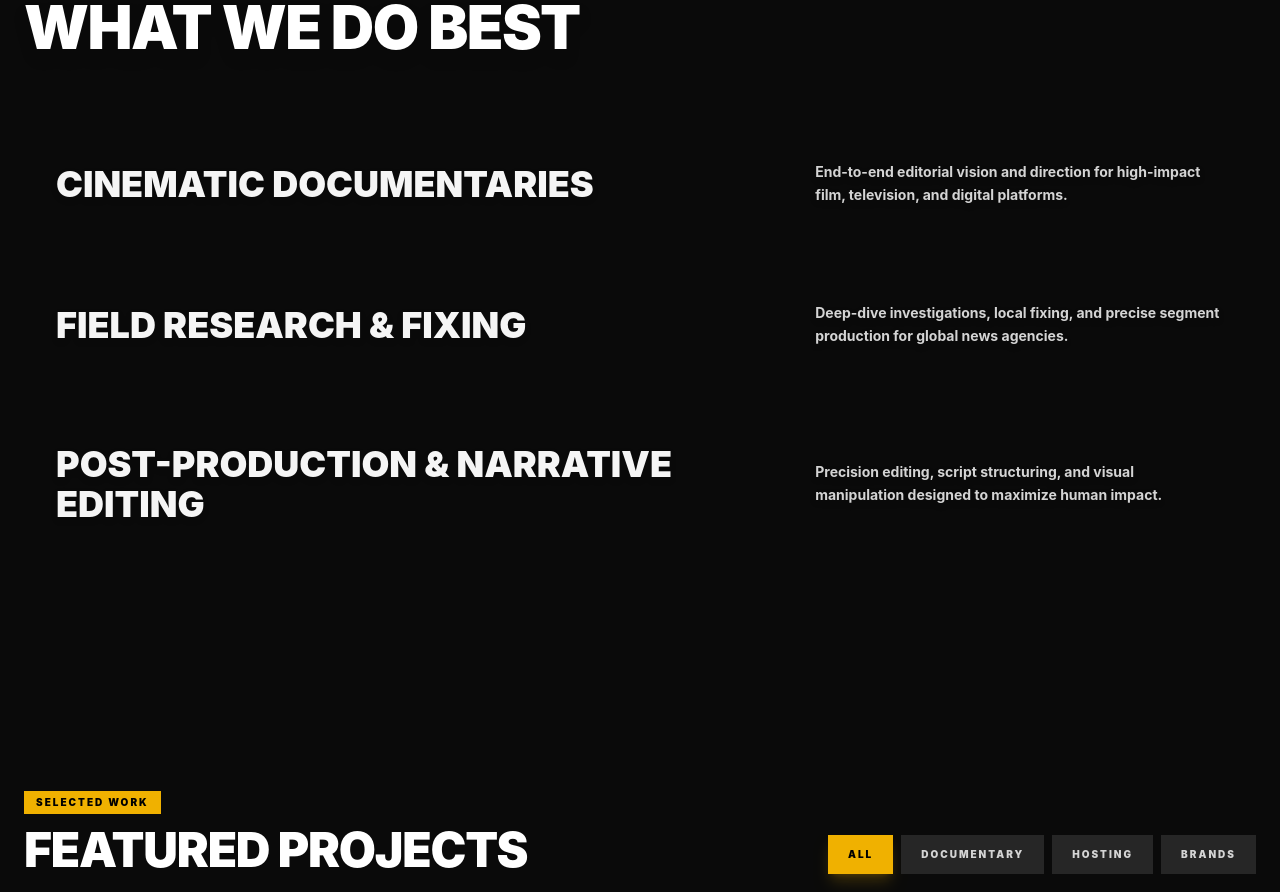
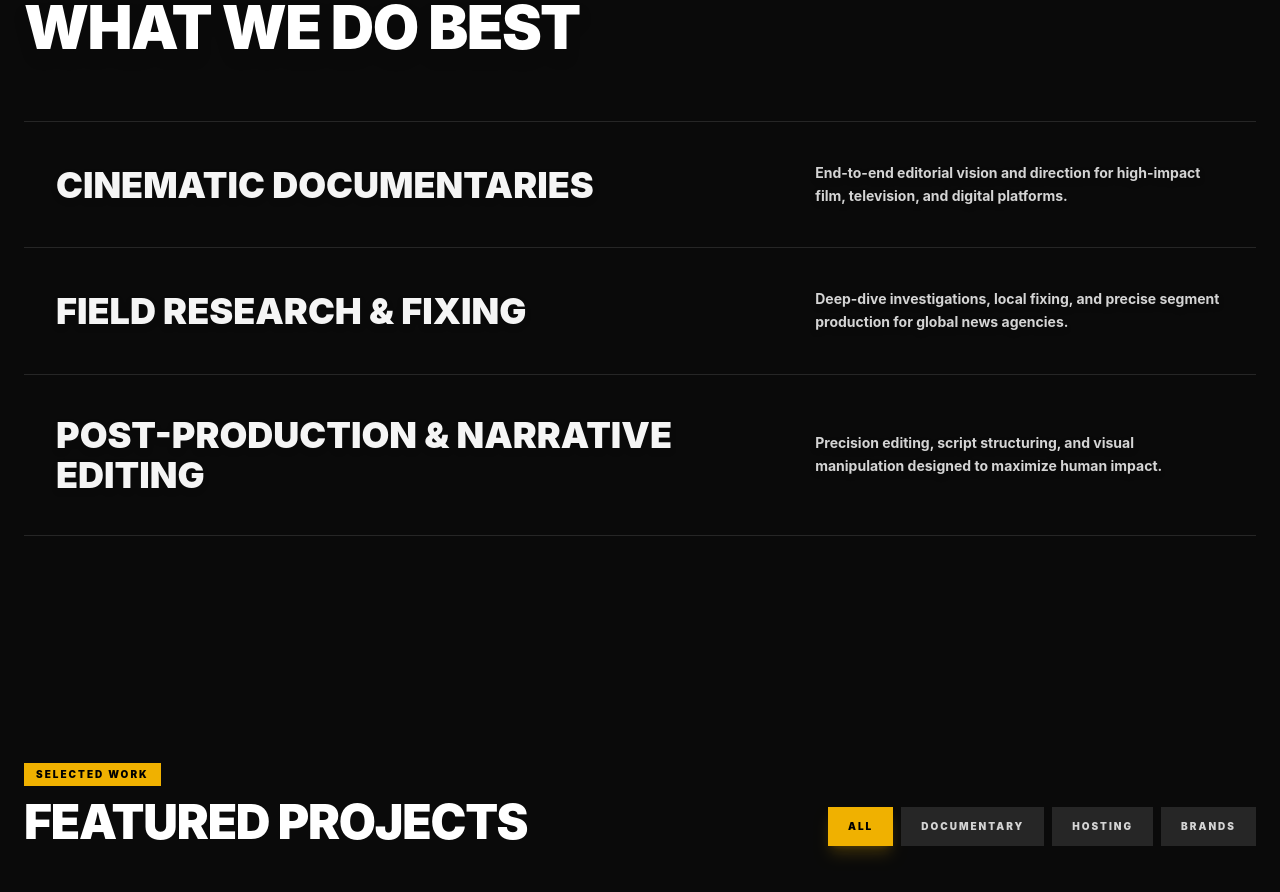
Before and after one commit to hfqhi/storyfirst-ph, a React (Vite) app: page / in a window 1280 px wide. Shown: the part 1740-2632 px from the top of the page. Built offline with nearby package versions, Linux system fonts and the light colour scheme.

Commit message:
style(services): restore horizontal divider lines between list items for structural clarity

```diff
--- a/src/components/Services.jsx
+++ b/src/components/Services.jsx
@@ -35,22 +35,21 @@ export default function Services() {
           </h2>
         </div>
 
-        <div className="flex flex-col gap-4">
+        {/* Restored border-t for the top horizontal line */}
+        <div className="flex flex-col border-t border-neutral-300 dark:border-neutral-800">
           {servicesData.map((service) => (
             <div
               key={service.id}
               onMouseEnter={() => setHoveredService(service.id)}
               onMouseLeave={() => setHoveredService(null)}
-              // Added gap-8 md:gap-16 here to force a minimum gutter space
-              className={`group flex flex-col md:flex-row md:items-center justify-between gap-8 md:gap-16 py-10 px-8 transition-all duration-500 ease-in-out cursor-pointer rounded-3xl ${hoveredService === service.id ? "bg-yellow-500/80 scale-[1.01]" : "hover:bg-yellow-500/80 hover:scale-[1.01]"}`}
+              // Restored border-b for the bottom underlines and removed rounded corners
+              className={`group flex flex-col md:flex-row md:items-center justify-between gap-8 md:gap-16 py-10 px-8 transition-all duration-500 ease-in-out cursor-pointer border-b border-neutral-300 dark:border-neutral-800 ${hoveredService === service.id ? "bg-yellow-500/80" : "hover:bg-yellow-500/80"}`}
             >
-              {/* Dialed back width to w-[55%] so it doesn't push into the description */}
               <div className="flex items-center md:w-[55%]">
                 <h3 className="text-3xl sm:text-4xl font-black text-neutral-900 dark:text-neutral-100 group-hover:text-black transition-colors duration-500 uppercase drop-shadow-md group-hover:drop-shadow-none">
                   {service.title}
                 </h3>
               </div>
-              {/* Dialed back width to w-[35%] */}
               <p className="text-neutral-800 dark:text-neutral-300 group-hover:text-black/90 text-sm md:w-[35%] leading-relaxed font-bold transition-colors duration-500 drop-shadow-md group-hover:drop-shadow-none">
                 {service.description}
               </p>
```
Also changed, not shown: public/unilab-x-rose-pharmacy.png (renamed from public/unilab-rose-pharmacy.png).
